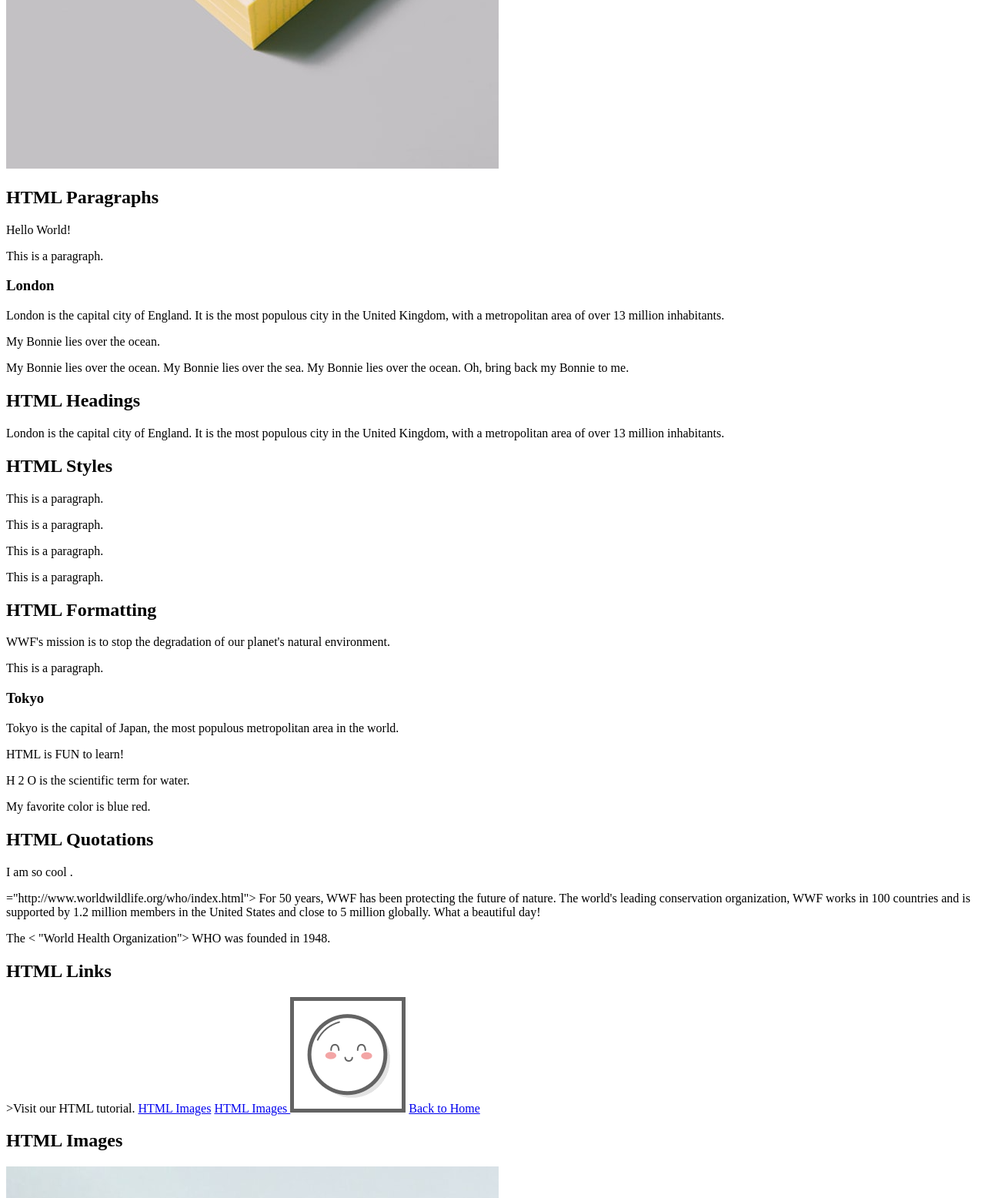
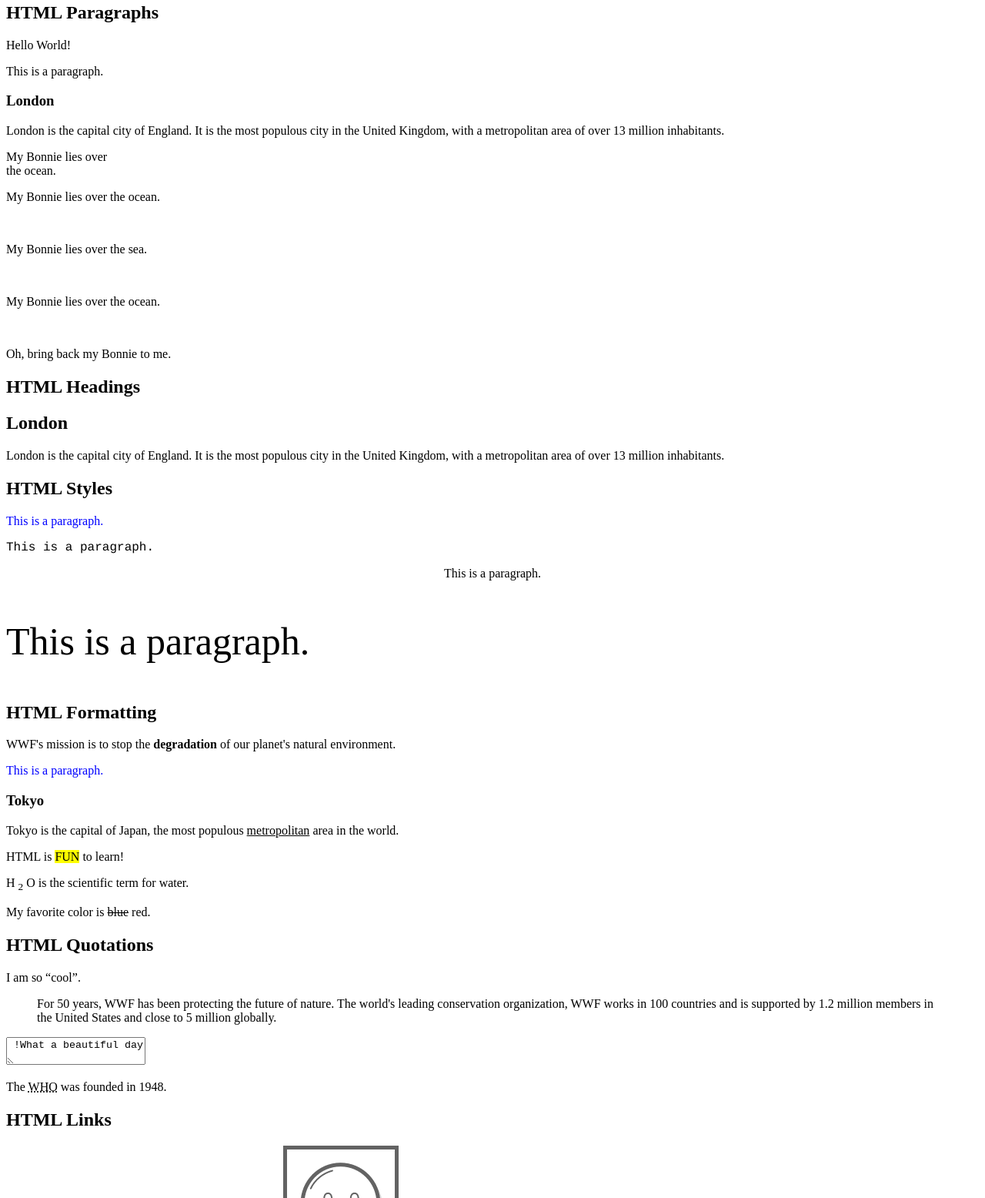
Before and after one commit to stephorc/html-exercises, a plain HTML site: page src/lintin.html in a window 1280 px wide. Shown: the part 1244-2800 px from the top of the page at 77% size. Drawn offline with Linux system fonts and the light colour scheme.

Commit message:
update v1

```diff
--- a/src/lintin.html
+++ b/src/lintin.html
@@ -13,19 +13,19 @@
 
   <!-- Add a "tooltip" to the paragraph below with the text "About W3Schools".-->
 
-  <p ="About W3Schools">W3Schools is a web developer's site.</p>
+  <p data-tooltip="About W3Schools">W3Schools is a web developer's site.</p>
 
 
   <!-- Set the size of the image to 250 pixels wide and 400 pixels tall.-->
 
-  <img src="/src/assets/notes.jpg" width="" height="">
+  <img src="/src/assets/notes.jpg" width="250px" height="400px">
 
   <!-- Make the element below into a link that goes to "https://www.w3schools.com".-->
 
 
   <br>
 
-  <a "https://www.w3schools.com">This is a link</a>
+  <a href="https://www.w3schools.com">This is a link</a>
 
 
   <!-- Specify an alternate text for the image.
@@ -35,7 +35,7 @@
 
   <br>
 
-  <img src="/src/assets/notes.png" ="w3schools Logo">
+  <img src="/src/assets/notes.png" alt="w3schools Logo">
 
 
 </section>
@@ -47,34 +47,34 @@
   <!-- Use the correct HTML tag to add a paragraph with the text "Hello World!"..-->
 
 
-  Hello World!
+  <p>Hello World!</p>
 
   <!-- Clean up this text with proper end tags..-->
 
 
-  <p>This is a paragraph.
+  <p>This is a paragraph.</p>
 
 
     <!-- Add a horizontal rule between the heading and the paragraph.-->
 
 
   <h3>London</h3>
-  <p>London is the capital city of England. It is the most populous city in the United Kingdom, with a metropolitan area of over 13 million inhabitants.</p>
+    <p>London is the capital city of England. It is the most populous city in the United Kingdom, with a metropolitan area of over 13 million inhabitants.</p>
 
 
   <!--  Add a line break in the middle of the paragraph:-->
 
-  <p>My Bonnie lies   over the ocean.</p>
+  <p>My Bonnie lies over <br> the ocean.</p>
 
   <!--  Wrap this poem around HTML tags that will preserve all spaces and linebreaks when the element is displayed.-->
 
-  My Bonnie lies over the ocean.
-
-  My Bonnie lies over the sea.
-
-  My Bonnie lies over the ocean.
-
-  Oh, bring back my Bonnie to me.
+  <p>My Bonnie lies over the ocean.</p>
+  <br>
+  <p>My Bonnie lies over the sea.</p>
+  <br>
+  <p>My Bonnie lies over the ocean.</p>
+  <br>
+  <p>Oh, bring back my Bonnie to me.</p>
 
 </section>
 
@@ -83,7 +83,7 @@
 
 
   <!-- Use the correct HTML tag to add a heading with the text "London".-->
-
+  <h1>London</h1>
   <p>London is the capital city of England. It is the most populous city in the United Kingdom, with a metropolitan area of over 13 million inhabitants.</p>
 
 
@@ -94,21 +94,21 @@
 
   <!-- Use the correct HTML attribute, and CSS, to set the color of the paragraph to "blue". -->
 
-  <p =";">This is a paragraph.</p>
+  <p style="color:blue">This is a paragraph.</p>
 
 
   <!-- Use CSS to set the font of the paragraph to "courier". -->
 
-  <p style=" :courier;">This is a paragraph.</p>
+  <p style=" font-family:courier;">This is a paragraph.</p>
 
   <!-- Use CSS to center align the paragraph.. -->
 
-  <p style="  :center;">This is a paragraph.</p>
+  <p style="text-align:center;">This is a paragraph.</p>
 
 
   <!-- Use CSS to set the text size to 50 pixels.  -->
 
-  <p style=" :50px;">This is a paragraph.</p>
+  <p style=" font-size:50px;">This is a paragraph.</p>
 
 
 
@@ -123,7 +123,7 @@
 
   <p>
     WWF's mission is to stop the
-    degradation
+    <b>degradation</b>
     of our planet's natural environment.
   </p>
 
@@ -131,7 +131,7 @@
 
   <!-- Use the correct HTML attribute, and CSS, to set the color of the paragraph to "blue". -->
 
-  <p =";">This is a paragraph.</p>
+  <p style="color:blue;">This is a paragraph.</p>
 
 
   <!-- Emphasize the word "metropolitan" in the text below. -->
@@ -140,21 +140,21 @@
 
   <p>
     Tokyo is the capital of Japan, the most populous
-    metropolitan
+    <u>metropolitan</u>
     area in the world.
   </p>
 
 
   <!-- Highlight the word "FUN" in the text below. -->
 
-  <p> HTML is FUN to learn! </p>
+  <p> HTML is <mark>FUN</mark> to learn! </p>
 
 
   <!--Apply subscript formatting to the number "2" in the text below.  -->
 
   <p>
     H
-    2
+    <sub>2</sub>
     O is the scientific term for water.
   </p>
 
@@ -162,7 +162,7 @@
 
   <p>
     My favorite color is
-    blue
+    <s>blue</s>
     red.
   </p>
 
@@ -176,7 +176,7 @@
   <!--Use an HTML element to add quotation marks around the letters "cool".   -->
 
   <p>
-    I am so cool .
+    I am so <q>cool</q>.
   </p>
 
 
@@ -184,22 +184,22 @@
    Add the proper HTML element to it, and specify that it is quoted from the following URL:
    http://www.worldwildlife.org/who/index.html-->
 
-  ="http://www.worldwildlife.org/who/index.html">
+   <blockquote cite="http://www.worldwildlife.org/who/index.html">
   For 50 years, WWF has been protecting the future of nature.
   The world's leading conservation organization, WWF works in 100 countries and is supported by 1.2 million members
-  in the United States and close to 5 million globally.
+  in the United States and close to 5 million globally. </blockquote>
 
   <!-- Change text direction.
     Make the text below go right-to-left. -->
 
-  What a beautiful day!
+    <textarea dir="rtl">What a beautiful day!</textarea>
 
 
   <!-- The letters "WHO" in the text below is an abbreviation of "World Health Organization".
 
    Use an HTML element to provide the specified abbreviation of "WHO".-->
 
-  <p> The <    "World Health Organization"> WHO</> was founded in 1948.
+  <p> The <abbr title="World Health Organization">WHO</abbr> was founded in 1948.
   </p>
 
 
@@ -210,27 +210,27 @@
 
   <!--Use the correct HTML to make the text below into a link to "default.html".-->
 
-  >Visit our HTML tutorial.
+  <a href="default.html">Visit our HTML tutorial.</a>
 
 
   <!-- Use CSS to remove the underline from the link.-->
 
-  <a href="/src/html_images.php" style=" ">HTML Images</a>
+  <a href="/src/html_images.php" style="text-decoration: none ">HTML Images</a>
 
 
   <!-- Use the correct HTML attribute to make the link open in a new window. -->
 
-  <a href="/src/html_images.php"> HTML Images </a>
+  <a href="/src/html_images.php" target="_blank"> HTML Images </a>
 
 
   <!-- Use the correct HTML to make the image become a link to "default.html". -->
 
-  <img src="/src/assets/mochi.gif">
+  <img src="/src/assets/mochi.gif" href="default.html">
 
 
   <!-- Add a "tooltip" to the link. The "tooltip" should say "Home".-->
 
-  <a href="/src/default.html">Back to Home</a>
+  <a href="/src/default.html" data-tooltip="Home">Back to Home</a>
 
 </section>
 
@@ -240,24 +240,24 @@
 
   <!--Use the HTML image attributes to set the size of the image to 250 pixels wide and 400 pixels tall.-->
 
-  <img src="/src/assets/cat.png"  ="250"  ="400">
+  <img src="/src/assets/cat.png"  width="250"  height="400">
 
 
   <!-- Use CSS to set the size of the image to 250 pixels wide and 400 pixels tall.-->
 
-  <img src="/src/assets/cat.png" style=" ;">
+  <img src="/src/assets/cat.png" style=" width: 250px; height: 400px;">
 
 
 
   <!-- Use the correct HTML to make the image become a link to "default.html". -->
 
-  <img src="/src/assets/mochi.gif">
+  <img src="/src/assets/mochi.gif" href="default.html">
 
 
   <!-- Make the image below float to the right of the paragraph.  -->
 
   <p>
-    <img src="/src/assets/mochi.gif" style=" ;">
+    <img src="/src/assets/mochi.gif" style=" float: right ;">
     This is a paragraph.
     This paragraph contains an image
   </p>
@@ -265,7 +265,7 @@
 
 
   <!-- Add the correct HTML attribute to display the "/src/assets/mochi.gif" image.-->
-  <img>
+  <img src="/src/assets/mochi.gif">
 
   <!--  Specify an alternate text for the image.
 
@@ -274,7 +274,7 @@
     Alternate text is useful when the image cannot be displayed, like when the page is read by a screen reader.
 -->
 
-  <img src="/src/assets/mochi.gif">
+  <img src="/src/assets/mochi.gif" alt="Smiley">
 
 
 </section>
```
